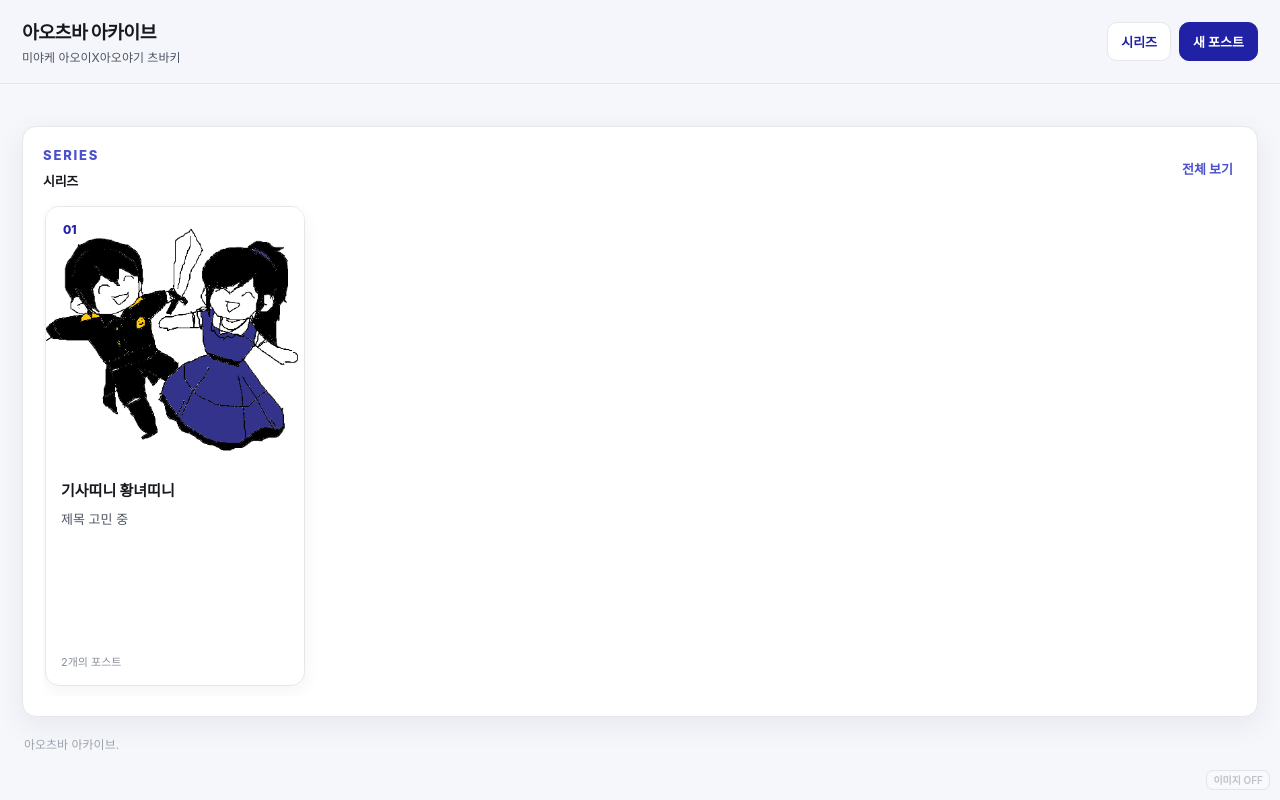
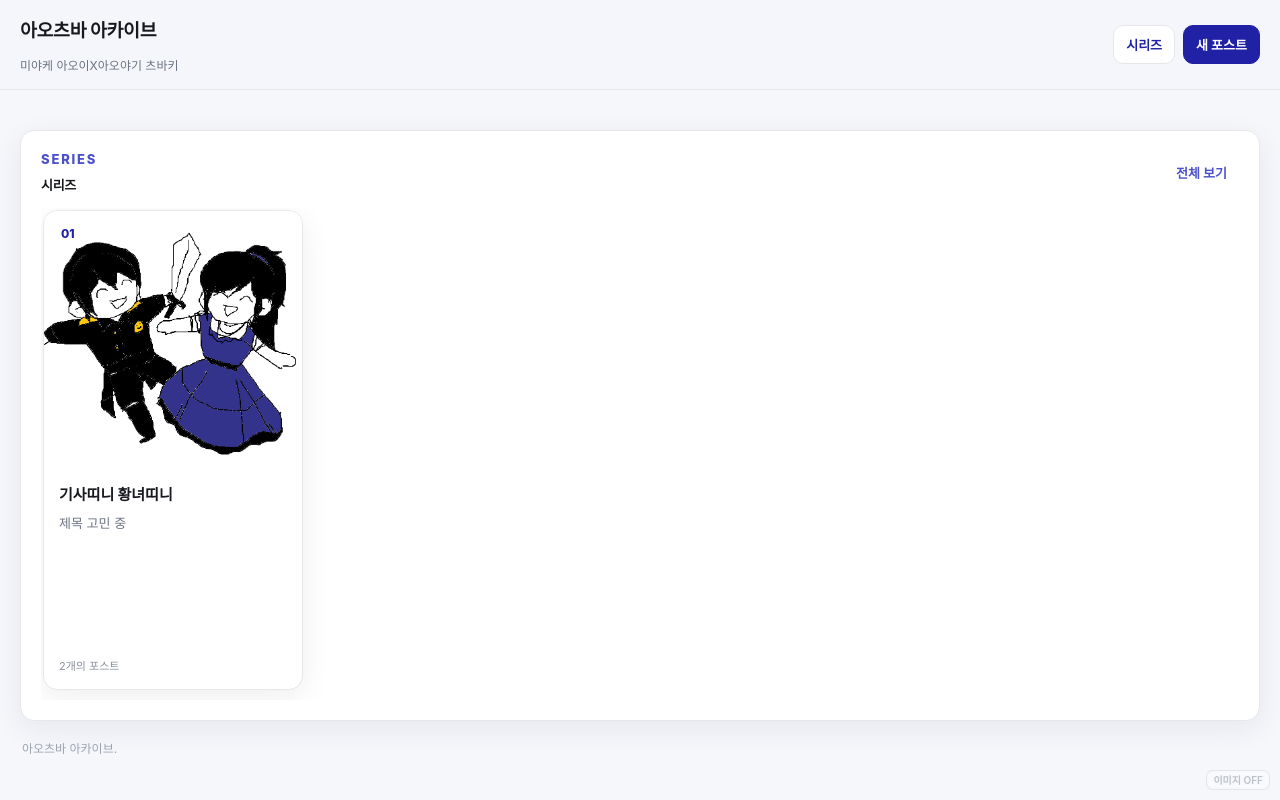
Before and after one commit to hanzizon/aotsuba-archive-workshop, a plain HTML site: page index.html in a window 1280 px wide. Drawn offline with Linux system fonts and the light colour scheme.

Commit message:
Apply workshop visual sync stylesheet

```diff
--- a/index.html
+++ b/index.html
@@ -9,6 +9,7 @@
   <link rel="icon" href="./favicon.svg" type="image/svg+xml">
   <link rel="stylesheet" href="./styles-main.css">
   <link rel="stylesheet" href="./styles-editor.css">
+  <link rel="stylesheet" href="./styles-workshop-sync.css">
 </head>
 <body>
   <header class="site-header">
```
